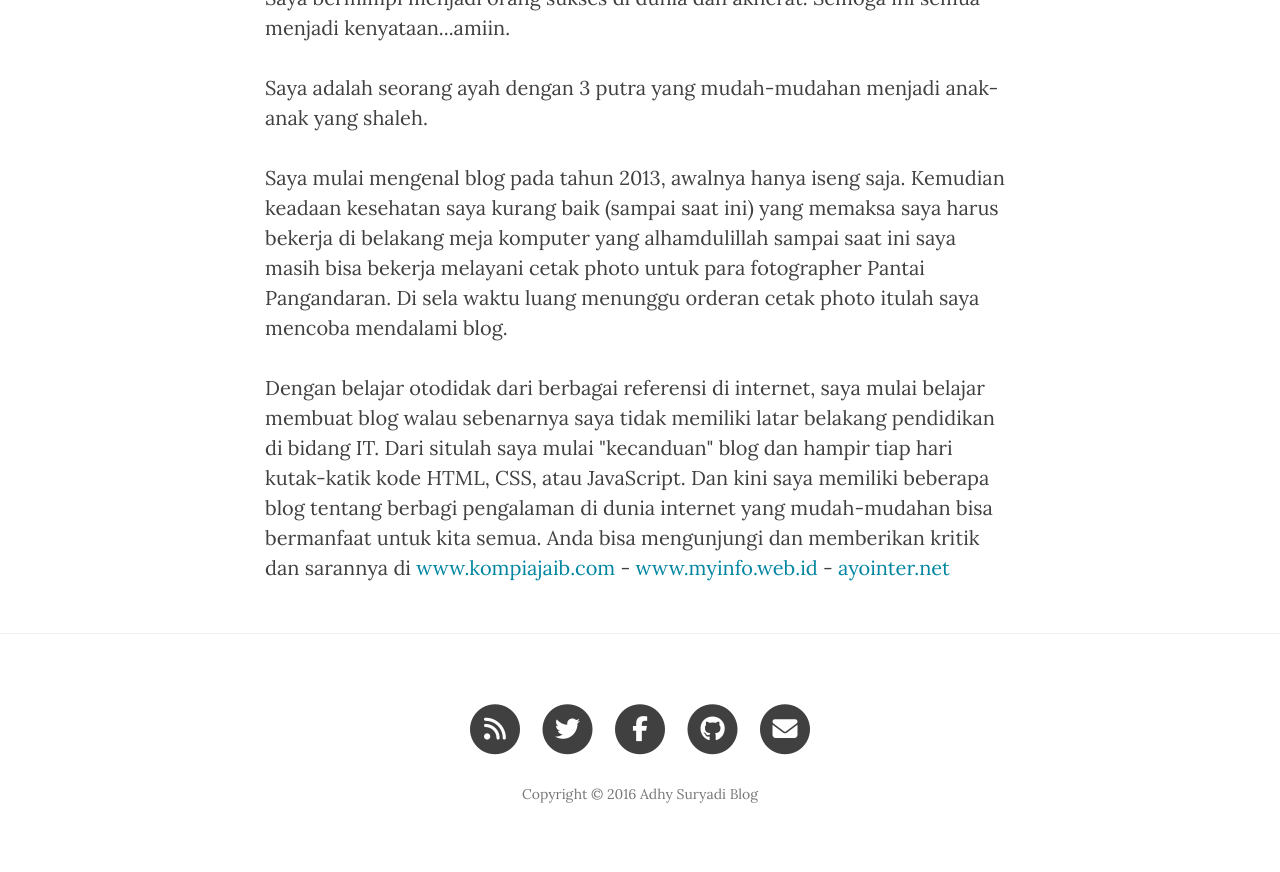
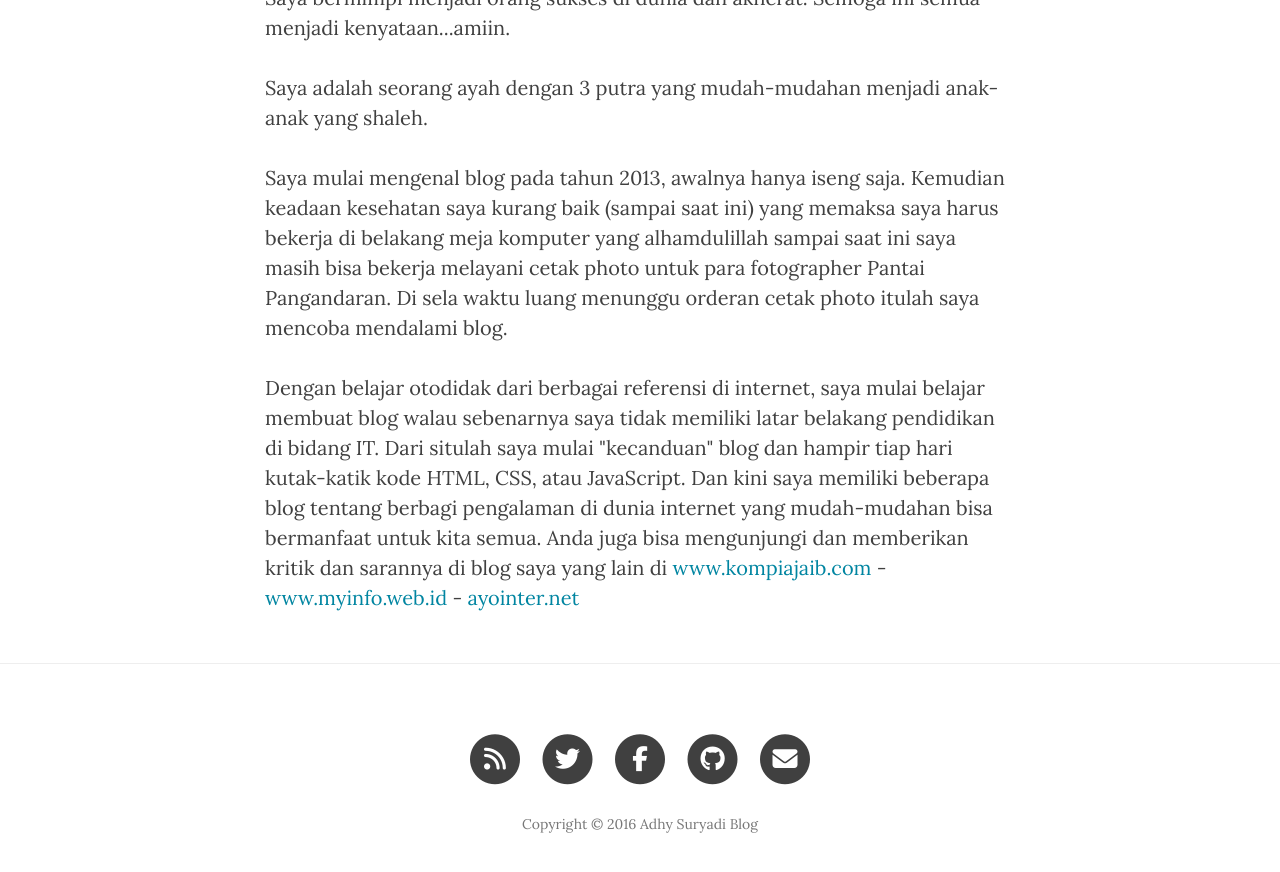
Before and after one commit to KompiAjaib/kompiajaib.github.io, a Jekyll site: the page built from about.html, in a window 1280 px wide and 900 px high, scrolled down 605 px. Shown: the top 872 px of the window. Built offline with Jekyll 4.4.1, drawn with Linux system fonts in a browser that asks for light colours; nearby versions of some CDN libraries; comment, search, counter and statistics services are not loaded.

Commit message:
Update about.html

```diff
--- a/about.html
+++ b/about.html
@@ -14,4 +14,4 @@ header-img: "img/about-bg.jpg"
 
 <p>Saya mulai mengenal blog pada tahun 2013, awalnya hanya iseng saja. Kemudian keadaan kesehatan saya kurang baik (sampai saat ini) yang memaksa saya harus bekerja di belakang meja komputer yang alhamdulillah sampai saat ini saya masih bisa bekerja melayani cetak photo untuk para fotographer Pantai Pangandaran. Di sela waktu luang menunggu orderan cetak photo itulah saya mencoba mendalami blog.</p>
 
-<p>Dengan belajar otodidak dari berbagai referensi di internet, saya mulai belajar membuat blog walau sebenarnya saya tidak memiliki latar belakang pendidikan di bidang IT. Dari situlah saya mulai "kecanduan" blog dan hampir tiap hari kutak-katik kode HTML, CSS, atau JavaScript. Dan kini saya memiliki beberapa blog tentang berbagi pengalaman di dunia internet yang mudah-mudahan bisa bermanfaat untuk kita semua. Anda bisa mengunjungi dan memberikan kritik dan sarannya di <a href="http://www.kompiajaib.com" target="_blank" title="www.kompiajaib.com">www.kompiajaib.com</a> - <a href="http://www.myinfo.web.id" target="_blank" title="www.myinfo.web.id">www.myinfo.web.id</a> - <a href="http://ayointer.net" target="_blank" title="ayointer.net">ayointer.net</a>
+<p>Dengan belajar otodidak dari berbagai referensi di internet, saya mulai belajar membuat blog walau sebenarnya saya tidak memiliki latar belakang pendidikan di bidang IT. Dari situlah saya mulai "kecanduan" blog dan hampir tiap hari kutak-katik kode HTML, CSS, atau JavaScript. Dan kini saya memiliki beberapa blog tentang berbagi pengalaman di dunia internet yang mudah-mudahan bisa bermanfaat untuk kita semua. Anda juga bisa mengunjungi dan memberikan kritik dan sarannya di blog saya yang lain di <a href="http://www.kompiajaib.com" target="_blank" title="www.kompiajaib.com">www.kompiajaib.com</a> - <a href="http://www.myinfo.web.id" target="_blank" title="www.myinfo.web.id">www.myinfo.web.id</a> - <a href="http://ayointer.net" target="_blank" title="ayointer.net">ayointer.net</a>
```
